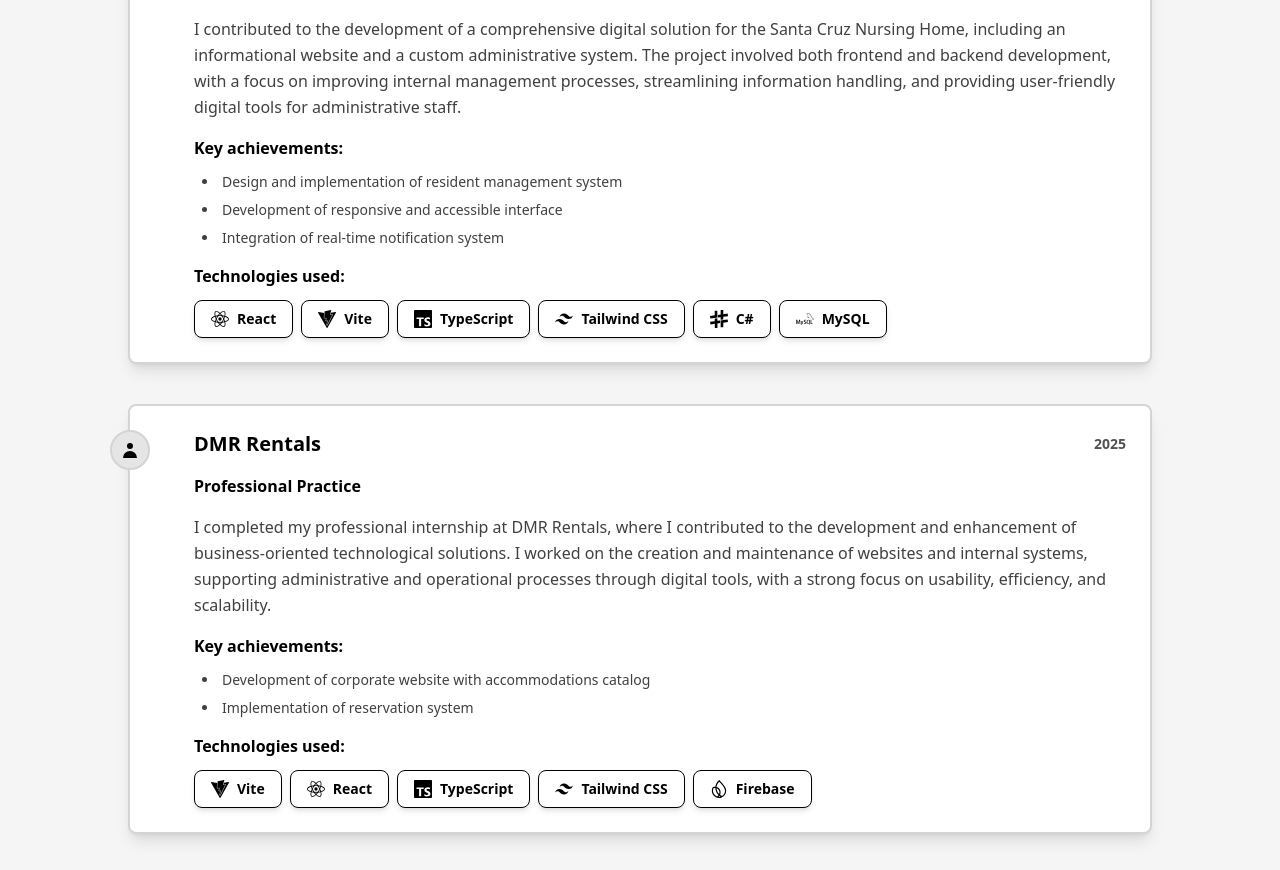
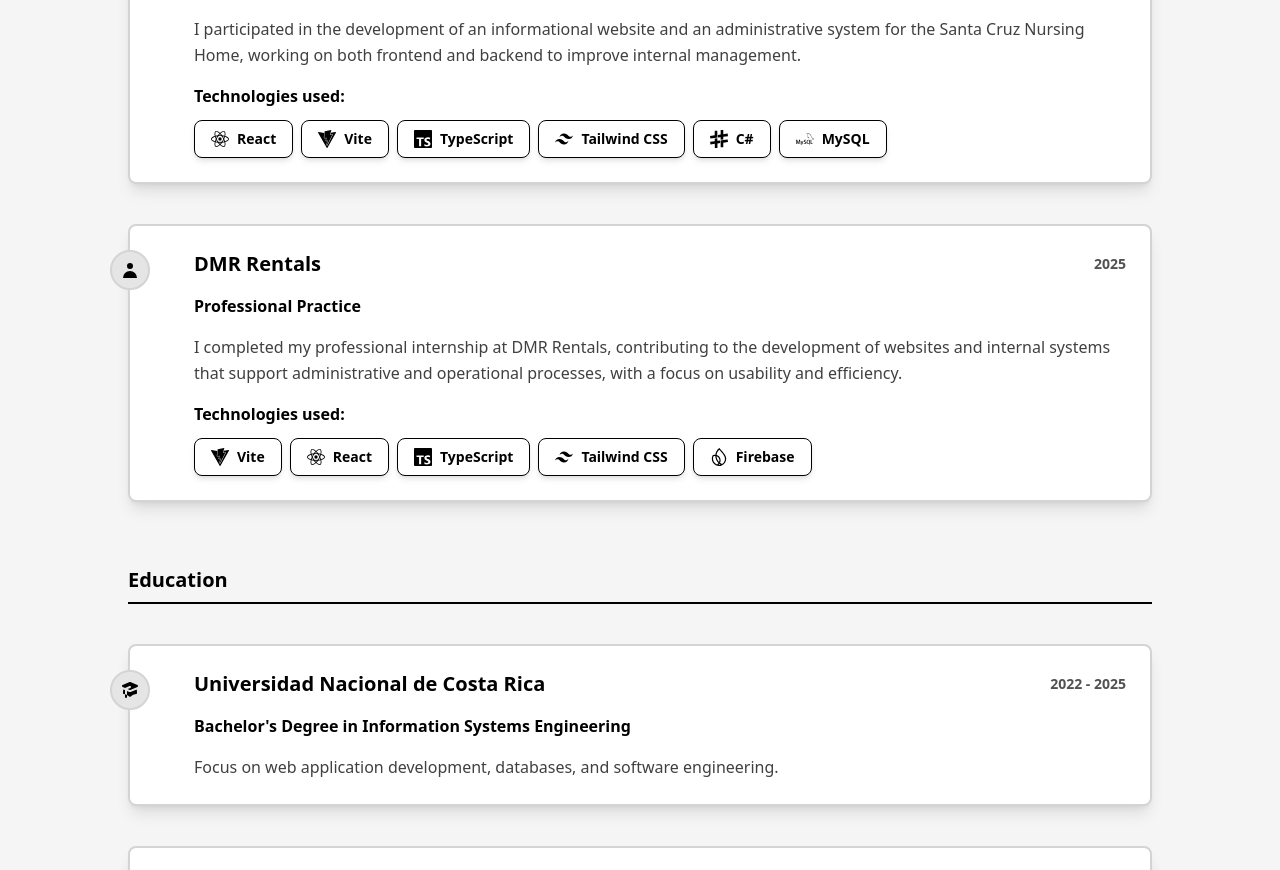
Before and after one commit to TosTar21/Portafolio_TosTar, a React (Vite) app: page /about in a window 1280 px wide. Shown: the part 1123-1993 px from the top of the page. Built offline with nearby package versions, Linux system fonts and the light colour scheme.

Commit message:
feat: remove achievements section from AboutMe; simplify job descriptions in about data

```diff
--- a/src/components/Sections/AboutMe.tsx
+++ b/src/components/Sections/AboutMe.tsx
@@ -192,18 +192,6 @@ const AboutMe = () => {
               {job.description}
             </p>
 
-            {/* Achievements */}
-            <div className="mt-4">
-              <p className="font-semibold mb-3">{about.achievementsLabel}</p>
-              <ul className="list-disc list-inside space-y-2 ml-2">
-                {job.achievements.map((achievement, i) => (
-                  <li key={i} className={`text-sm ${isDarkMode ? "text-neutral-300" : "text-neutral-700"}`}>
-                    {achievement}
-                  </li>
-                ))}
-              </ul>
-            </div>
-
             {/* Technologies */}
             <div className="mt-4">
               <p className="font-semibold mb-3">{about.technologiesLabel}</p>
--- a/src/data/about.ts
+++ b/src/data/about.ts
@@ -14,23 +14,14 @@ export const aboutData = {
           company: "Hogar de Ancianos de Santa Cruz, Guanacaste",
           position: "Engineering Project",
           year: "2024 - 2025",
-          description: "I contributed to the development of a comprehensive digital solution for the Santa Cruz Nursing Home, including an informational website and a custom administrative system. The project involved both frontend and backend development, with a focus on improving internal management processes, streamlining information handling, and providing user-friendly digital tools for administrative staff.",
-          achievements: [
-            "Design and implementation of resident management system",
-            "Development of responsive and accessible interface",
-            "Integration of real-time notification system"
-          ],
+          description: "I participated in the development of an informational website and an administrative system for the Santa Cruz Nursing Home, working on both frontend and backend to improve internal management.",
           technologies: ["React", "Vite", "TypeScript", "Tailwind CSS", "C#", "MySQL" ]
         },
         {
           company: "DMR Rentals",
           position: "Professional Practice",
           year: "2025",
-          description: "I completed my professional internship at DMR Rentals, where I contributed to the development and enhancement of business-oriented technological solutions. I worked on the creation and maintenance of websites and internal systems, supporting administrative and operational processes through digital tools, with a strong focus on usability, efficiency, and scalability.",
-          achievements: [
-            "Development of corporate website with accommodations catalog",
-            "Implementation of reservation system"
-          ],
+          description: "I completed my professional internship at DMR Rentals, contributing to the development of websites and internal systems that support administrative and operational processes, with a focus on usability and efficiency.",
           technologies: ["Vite", "React", "TypeScript", "Tailwind CSS", "Firebase"]
         }
       ],
@@ -67,23 +58,14 @@ export const aboutData = {
           company: "Hogar de Ancianos de Santa Cruz, Guanacaste",
           position: "Proyecto de Ingeniería",
           year: "2024 - 2025",
-          description: "Participé en el desarrollo de una solución digital integral para el Hogar de Ancianos de Santa Cruz, que incluyó un sitio web informativo y un sistema administrativo personalizado. El proyecto abarcó tanto el desarrollo frontend como backend, enfocado en optimizar la gestión interna, mejorar la organización de la información y facilitar el acceso a herramientas digitales para el personal administrativo.",
-          achievements: [
-            "Diseño e implementación de sistema de gestión de residentes",
-            "Desarrollo de interfaz responsive y accesible",
-            "Integración de sistema de notificaciones en tiempo real"
-          ],
+          description: "Participé en el desarrollo de un sitio web informativo y un sistema administrativo para el Hogar de Ancianos de Santa Cruz, trabajando en frontend y backend para mejorar la gestión interna.",
           technologies: ["React", "Vite", "TypeScript", "Tailwind CSS", "C#", "MySQL" ]
         },
         {
           company: "DMR Rentals",
           position: "Práctica Profesional",
           year: "2025",
-          description: "Realicé mi práctica profesional en DMR Rentals, participando en el desarrollo y mejora de soluciones tecnológicas orientadas al negocio. Colaboré en la creación y mantenimiento de páginas web y sistemas internos, apoyando procesos administrativos y operativos mediante herramientas digitales, con un enfoque en usabilidad, eficiencia y escalabilidad.",
-          achievements: [
-            "Desarrollo de sitio web corporativo con catálogo de alojamientos",
-            "Implementación de sistema de reservas ",
-          ],
+          description: "Realicé mi práctica profesional en DMR Rentals, colaborando en el desarrollo de páginas web y sistemas internos que apoyan procesos administrativos y operativos, con enfoque en usabilidad y eficiencia.",
         technologies: ["Vite", "React", "TypeScript", "Tailwind CSS", "Firebase"]
         }
       ],
```
